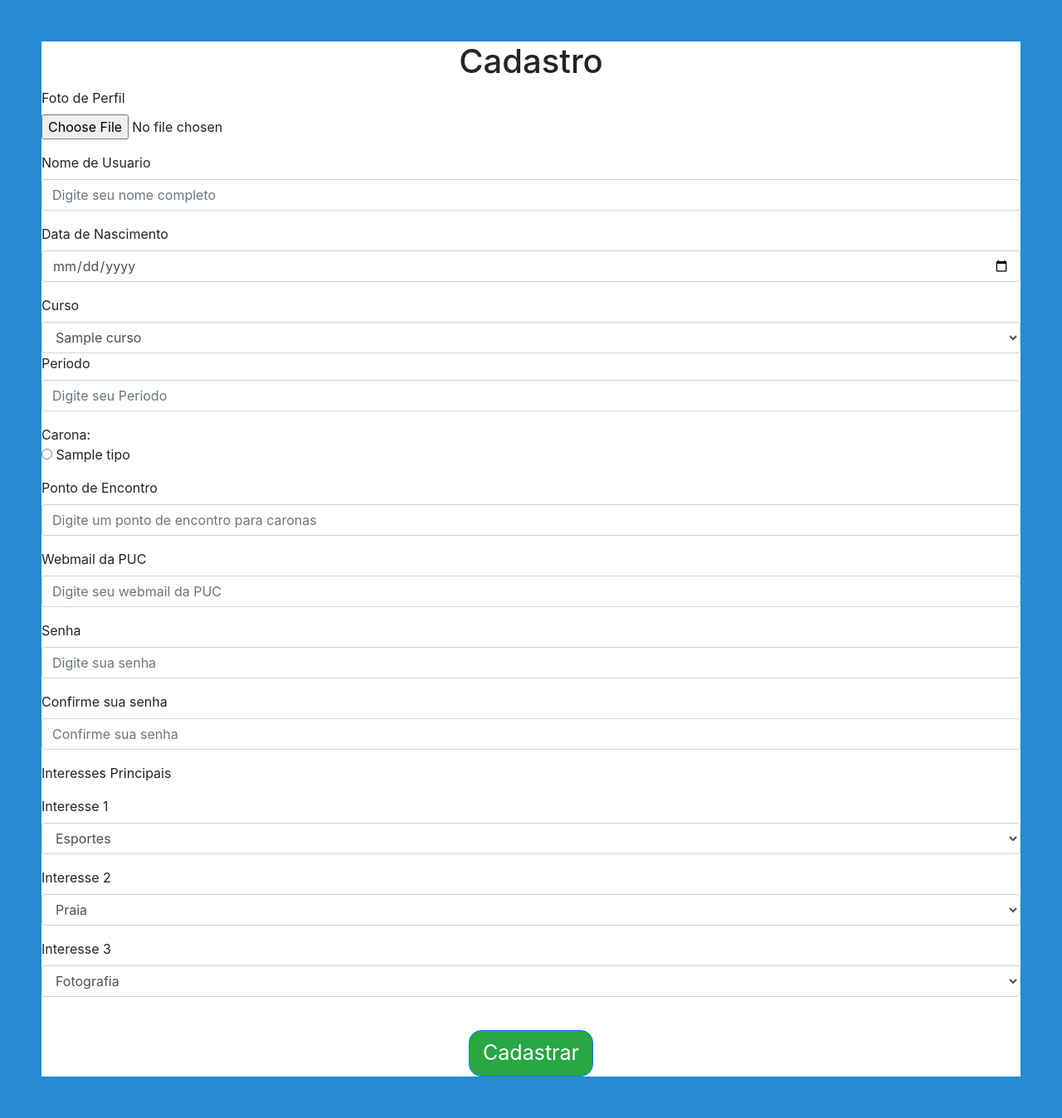
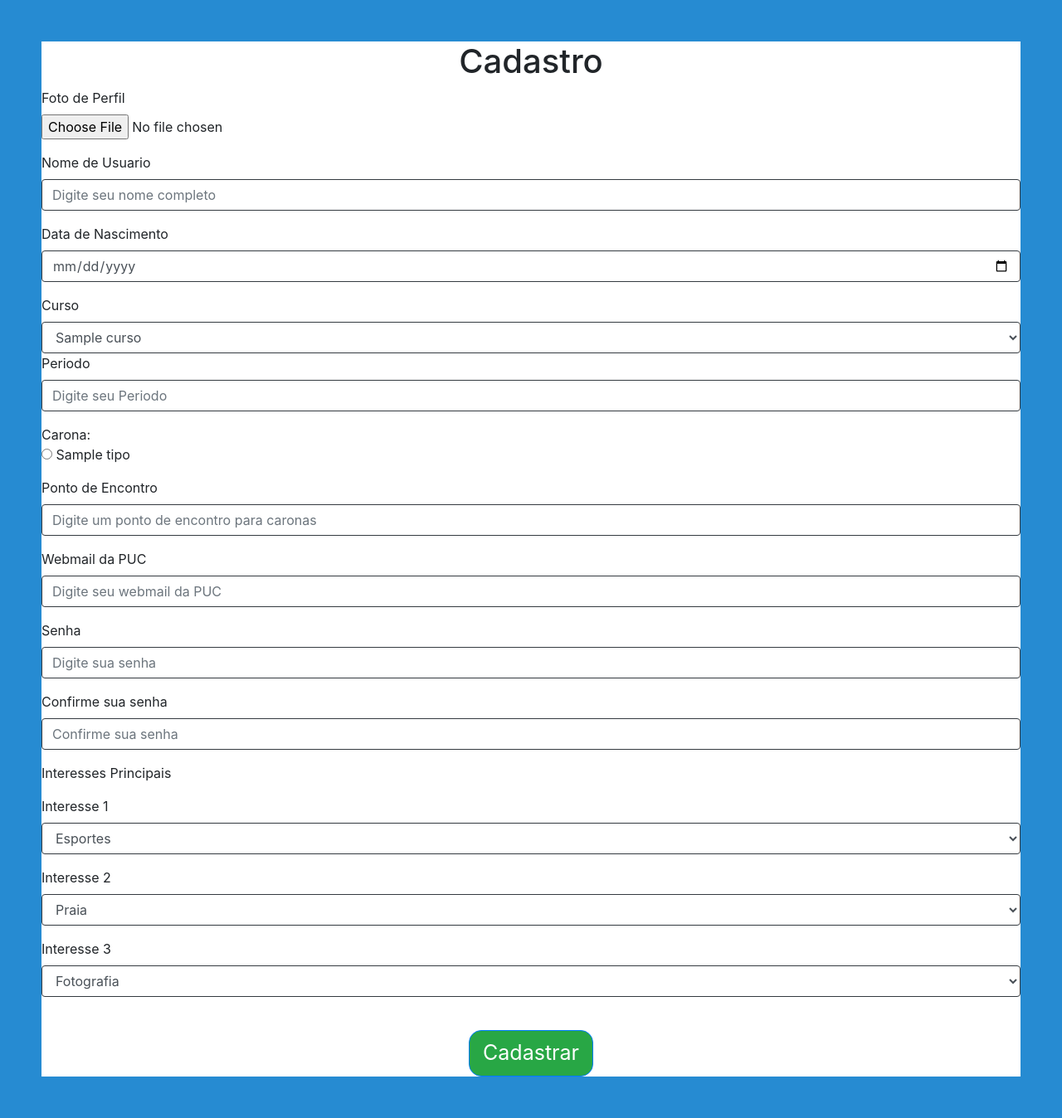
Before and after one commit to BuriedLeader/PUCBook, a Django app: template PUCBook/PUCBOOK_Site/templates/cadastro.html in a window 1280 px wide. Shown: the whole page at 83% size. Run offline with Django 4.2, Linux system fonts and the light colour scheme; the template is opened without the code that fills it: most values are stand-ins (such as "Sample title", 1, 10 or a date in 2020).

Commit message:
pequenas modificações frontend de registro

```diff
--- a/PUCBook/PUCBOOK_Site/templates/cadastro.html
+++ b/PUCBook/PUCBOOK_Site/templates/cadastro.html
@@ -24,19 +24,19 @@
           <input type="file" accept="image/*" id="foto" name = "foto" class="form-control-file"/>
           </div>
 
-          <div class="form-group">
-          <label for="">Nome de Usuario</label>
-          <input type = "text" id = "nome_usuario" name = "nome_usuario" placeholder="Digite seu nome completo" class="form-control" Required>
+          <div class="form-group" >
+          <label for="" >Nome de Usuario</label>
+          <input type = "text" id = "nome_usuario" name = "nome_usuario" placeholder="Digite seu nome completo" class="form-control border border-dark rounded"  Required>
           </div>
 
           <div class="form-group">
           <label for="">Data de Nascimento</label>
-          <input type = "date" id = "aniversario" name = "aniversario" placeholder="Digite seu nome completo" class="form-control" Required>
+          <input type = "date" id = "aniversario" name = "aniversario" placeholder="Digite seu nome completo" class="form-control border border-dark rounded" Required>
           </div>
 
           <div class="form-group" >
           <label for="">Curso</label>
-          <select name="curso" id="curso" class="form-control">
+          <select name="curso" id="curso" class="form-control border border-dark rounded">
               {% for curso in cursos %}
                   <option value="{{ curso.nome }}" >{{ curso.nome }}</option>
               {% endfor %}
@@ -45,7 +45,7 @@
 
           <div class="form-group">
           <label for="">Periodo</label>
-          <input type = "number" id = "periodo" name = "periodo" placeholder="Digite seu Periodo" Required min = 1 max = 20 class="form-control">
+          <input type = "number" id = "periodo" name = "periodo" placeholder="Digite seu Periodo" Required min = 1 max = 20 class="form-control border border-dark rounded">
           </div>
 
           <div class="form-group">
@@ -58,22 +58,22 @@
 
           <div class="form-group">
           <label for="">Ponto de Encontro</label>
-          <input type = "text" id = "ponto_encontro" name = "ponto_encontro" placeholder="Digite um ponto de encontro para caronas" class="form-control" Required>
+          <input type = "text" id = "ponto_encontro" name = "ponto_encontro" placeholder="Digite um ponto de encontro para caronas" class="form-control border border-dark rounded" Required>
           </div>
 
           <div class="form-group">
           <label for="">Webmail da PUC</label>
-          <input type = "email" id = "webmail" name = "webmail" placeholder="Digite seu webmail da PUC" class="form-control" Required>
+          <input type = "email" id = "webmail" name = "webmail" placeholder="Digite seu webmail da PUC" class="form-control border border-dark rounded" Required>
           </div>
 
           <div class="form-group">
           <label for="">Senha</label>
-          <input type = "password" id = "senha1" name = "senha1" placeholder="Digite sua senha" class="form-control" Required>
+          <input type = "password" id = "senha1" name = "senha1" placeholder="Digite sua senha" class="form-control border border-dark rounded" Required>
           </div>
 
           <div class="form-group">
           <label for="">Confirme sua senha</label>
-          <input type = "password" id = "senha2" name = "senha2" placeholder="Confirme sua senha" class="form-control" Required>
+          <input type = "password" id = "senha2" name = "senha2" placeholder="Confirme sua senha" class="form-control border border-dark rounded" Required>
           </div>
 
           <div class="form-group">
@@ -82,7 +82,7 @@
 
           <div class="form-group">
           <label for="interesse1" >Interesse 1</label>
-          <select name="int1" id="int1" class="form-control">
+          <select name="int1" id="int1" class="form-control border border-dark rounded">
             <option value="esportes">Esportes</option>
             <option value="videogame">Videogames</option>
             <option value="teatro">Teatro</option>
@@ -92,7 +92,7 @@
 
           <div class="form-group">
           <label for="interesse2" >Interesse 2</label>
-          <select name="int2" id="int2" class="form-control">
+          <select name="int2" id="int2" class="form-control border border-dark rounded">
             <option value="praia">Praia</option>
             <option value="montanha">Montanha</option>
             <option value="bares">Bares</option>
@@ -102,7 +102,7 @@
 
           <div class="form-group">
           <label for="interesse3" >Interesse 3</label>
-          <select name="int3" id="int3" class="form-control">
+          <select name="int3" id="int3" class="form-control border border-dark rounded">
             <option value="fotografia">Fotografia</option>
             <option value="pets">Pets</option>
             <option value="culinaria">Culinaria</option>
```
